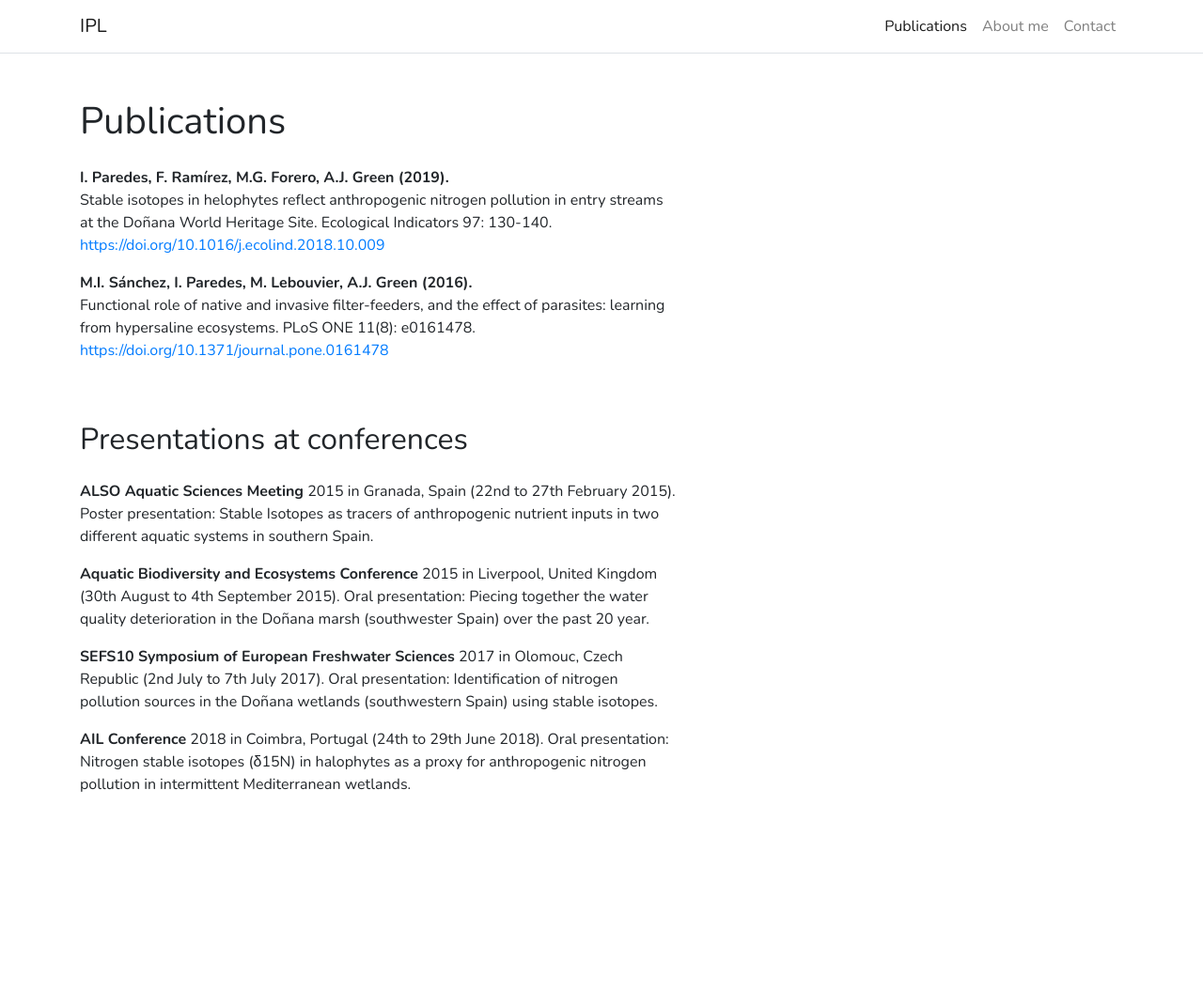
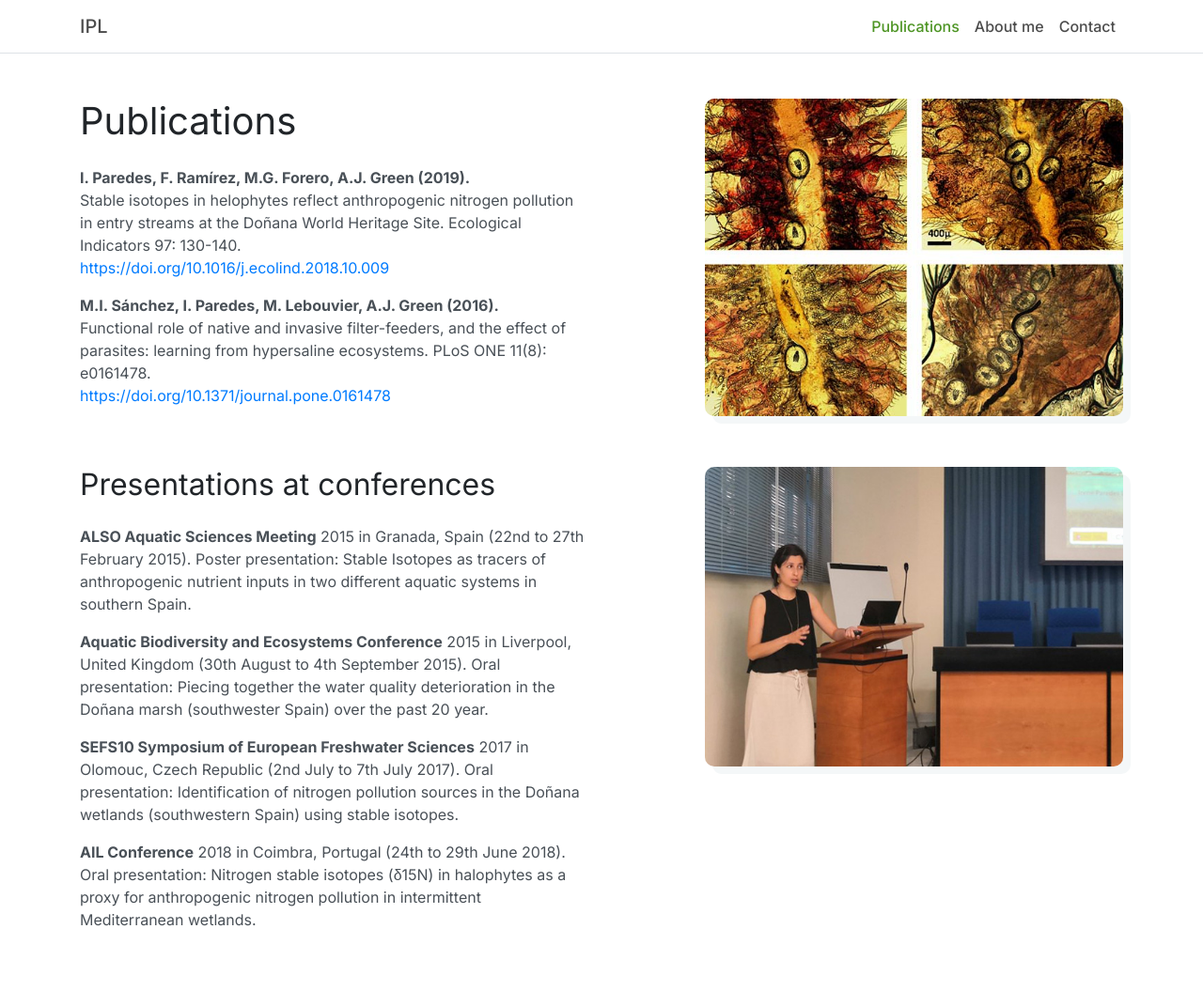
Before and after one commit to ireneparedes/ireneparedes.github.io, a Jekyll site: the page built from publications.html, in a window 1280 px wide. Shown: the whole page at 94% size. Built offline with Jekyll 4.4.1, drawn with Linux system fonts in a browser that asks for light colours; before the commit the page ends 911 px from its top, so only the background shows below that.

Commit message:
Add images, change nav styling, fix spacing

```diff
--- a/_includes/header.html
+++ b/_includes/header.html
@@ -6,13 +6,13 @@
     <meta name="viewport" content="width=device-width, initial-scale=1, shrink-to-fit=no">
     <link rel="stylesheet" href="https://stackpath.bootstrapcdn.com/bootstrap/4.5.0/css/bootstrap.min.css"
       integrity="sha384-9aIt2nRpC12Uk9gS9baDl411NQApFmC26EwAOH8WgZl5MYYxFfc+NcPb1dKGj7Sk" crossorigin="anonymous">
-    <link href="https://fonts.googleapis.com/css2?family=Nunito:wght@400;600;700;800;900&display=swap" rel="stylesheet">
+      <link href="https://fonts.googleapis.com/css2?family=Inter:wght@400;500;600;700;800;900&display=swap" rel="stylesheet">
     <link rel="stylesheet" type="text/css" href="/assets/css/styles.css" />
   </head>
 
   <body>
 
-  <nav class="navbar navbar-expand-sm bg-white navbar-light border-bottom">
+  <nav class="navbar navbar-expand-sm bg-white border-bottom">
     <div class="container">
       <a class="navbar-brand" href="/">IPL</a>
 
--- a/assets/css/styles.css
+++ b/assets/css/styles.css
@@ -1,12 +1,41 @@
 body {
-  font-family: "Nunito", sans-serif;
+  font-family: "Inter", sans-serif;
+  color: #495057;
   /* If nav fixed to the top */
   /* min-height: 75rem;
   padding-top: 4.5rem; */
 }
 
+.h1, .h2, .h3, .h4, .h5, .h6, h1, h2, h3, h4, h5, h6 {
+  color: #212529;
+  font-weight: 400;
+}
+
+.navbar-brand,
+.navbar-brand:hover,
+.navbar-nav .nav-link {
+  color: rgba(0,0,0,.7);
+  font-weight: 500;
+  -webkit-transition: color 0.1s ease-out;
+  -o-transition: color 0.1s ease-out;
+  transition: color 0.1s ease-out;
+}
+
+.navbar-nav .nav-link:hover,
+.navbar-nav .active>.nav-link {
+  color: #4e9525;
+}
+
 .highlight {
   color: #4e9525;
+}
+
+.rounded {
+  border-radius: 0.625rem !important;
+}
+
+.shadow-3d {
+  box-shadow: 0.5rem 0.5rem 0 rgba(233, 239, 241, 0.5);
 }
 
 .home h1 {
--- a/index.html
+++ b/index.html
@@ -4,12 +4,12 @@ title: Irene Paredes Losada
 ---
 
 <main role="main" class="home">
+    <section class="pt-5">
         <div class="container">
-
             <div class="row">
                 <div class="col-lg-5">
                     <div class="home-text">
-                    <h1 class="highlight mt-5">Irene Paredes Losada</h1>
+                        <h1 class="highlight">Irene Paredes Losada</h1>
                         <p class="h2 mb-4">Ph.D. student currently investigating the eutrophication process in the Doñana
                             marshes and tributary streams.</p>
                         <p class="lead">Take a look at my <a href="/publications">research</a> or feel free to <a
@@ -36,4 +36,5 @@ title: Irene Paredes Losada
             </figure>
 
         </div>
+    </section>
 </main>
--- a/publications.html
+++ b/publications.html
@@ -4,28 +4,49 @@ title: Publications - Irene Paredes Losada
 ---
 
 <main role="main" class="mb-5">
-    <div class="container">
-        <h1 class="mt-5 mb-4">Publications</h1>
-
-        <div class="row">
-            <div class="col-lg-7">
-                <p><strong>I. Paredes, F. Ramírez, M.G. Forero, A.J. Green (2019).</strong><br>
-                    Stable isotopes in helophytes reflect anthropogenic nitrogen pollution in entry streams at the Doñana World Heritage Site. Ecological Indicators 97: 130-140.<br>
-                    <a href="https://doi.org/10.1016/j.ecolind.2018.10.009">https://doi.org/10.1016/j.ecolind.2018.10.009</a></p>
-                <p><strong>M.I. Sánchez, I. Paredes, M. Lebouvier, A.J. Green (2016).</strong><br>
-                    Functional role of native and invasive filter-feeders, and the effect of parasites: learning from hypersaline ecosystems. PLoS ONE 11(8): e0161478.<br>
-                    <a href="https://doi.org/10.1371/journal.pone.0161478">https://doi.org/10.1371/journal.pone.0161478</a></p>
+    <section class="pt-5">
+        <div class="container">
+            <div class="row justify-content-lg-between">
+                <div class="col-lg-6">
+                    <h1 class="mb-4">Publications</h1>
+                    <p><strong>I. Paredes, F. Ramírez, M.G. Forero, A.J. Green (2019).</strong><br>
+                        Stable isotopes in helophytes reflect anthropogenic nitrogen pollution in entry streams at the Doñana World
+                        Heritage Site. Ecological Indicators 97: 130-140.<br>
+                        <a href="https://doi.org/10.1016/j.ecolind.2018.10.009">https://doi.org/10.1016/j.ecolind.2018.10.009</a>
+                    </p>
+                    <p><strong>M.I. Sánchez, I. Paredes, M. Lebouvier, A.J. Green (2016).</strong><br>
+                        Functional role of native and invasive filter-feeders, and the effect of parasites: learning from
+                        hypersaline ecosystems. PLoS ONE 11(8): e0161478.<br>
+                        <a href="https://doi.org/10.1371/journal.pone.0161478">https://doi.org/10.1371/journal.pone.0161478</a></p>
+                </div>
+                <div class="col-lg-5">
+                    <img src="/assets/img/publications.jpg" alt="Publications" class="img-fluid rounded shadow-3d">
+                </div>
             </div>
         </div>
+    </section>
 
-        <h2 class="mt-5 mb-4">Presentations at conferences</h2>
-
-        <div class="row">
-            <div class="col-lg-7">
-                <p><strong>ALSO Aquatic Sciences Meeting</strong> 2015 in Granada, Spain (22nd to 27th February 2015). Poster presentation: Stable Isotopes as tracers of anthropogenic nutrient inputs in two different aquatic systems in southern Spain.</p>
-                <p><strong>Aquatic Biodiversity and Ecosystems Conference</strong> 2015 in Liverpool, United Kingdom (30th August to 4th September 2015). Oral presentation: Piecing together the water quality deterioration in the Doñana marsh (southwester Spain) over the past 20 year.</p>
-                <p><strong>SEFS10 Symposium of European Freshwater Sciences</strong> 2017 in Olomouc, Czech Republic (2nd July to 7th July 2017). Oral presentation: Identification of nitrogen pollution sources in the Doñana wetlands (southwestern Spain) using stable isotopes.</p>
-                <p><strong>AIL Conference</strong> 2018 in Coimbra, Portugal (24th to 29th June 2018). Oral presentation: Nitrogen stable isotopes (δ15N) in halophytes as a proxy for anthropogenic nitrogen pollution in intermittent Mediterranean wetlands.</p>
+    <div class="pt-5">
+        <div class="container">
+            <div class="row justify-content-lg-between">
+                <div class="col-lg-6">
+                    <h2 class="mb-4">Presentations at conferences</h2>
+                    <p><strong>ALSO Aquatic Sciences Meeting</strong> 2015 in Granada, Spain (22nd to 27th February 2015).
+                        Poster presentation: Stable Isotopes as tracers of anthropogenic nutrient inputs in two different
+                        aquatic systems in southern Spain.</p>
+                    <p><strong>Aquatic Biodiversity and Ecosystems Conference</strong> 2015 in Liverpool, United Kingdom (30th
+                        August to 4th September 2015). Oral presentation: Piecing together the water quality deterioration in
+                        the Doñana marsh (southwester Spain) over the past 20 year.</p>
+                    <p><strong>SEFS10 Symposium of European Freshwater Sciences</strong> 2017 in Olomouc, Czech Republic (2nd
+                        July to 7th July 2017). Oral presentation: Identification of nitrogen pollution sources in the Doñana
+                        wetlands (southwestern Spain) using stable isotopes.</p>
+                    <p><strong>AIL Conference</strong> 2018 in Coimbra, Portugal (24th to 29th June 2018). Oral presentation:
+                        Nitrogen stable isotopes (δ15N) in halophytes as a proxy for anthropogenic nitrogen pollution in
+                        intermittent Mediterranean wetlands.</p>
+                </div>
+                <div class="col-lg-5">
+                    <img src="/assets/img/presentations.jpg" alt="Presentations" class="img-fluid rounded shadow-3d">
+                </div>
             </div>
         </div>
     </div>
```
Also changed, not shown: about.html (+17 -10 lines), contact.html (+15 -9 lines), assets/img/contact-irene_paredes_losada.jpg (added), assets/img/irene_paredes_losada.jpg (added), assets/img/presentations.jpg (added), assets/img/publications.jpg (added). Lines whose indentation alone changed are shown as unchanged.
